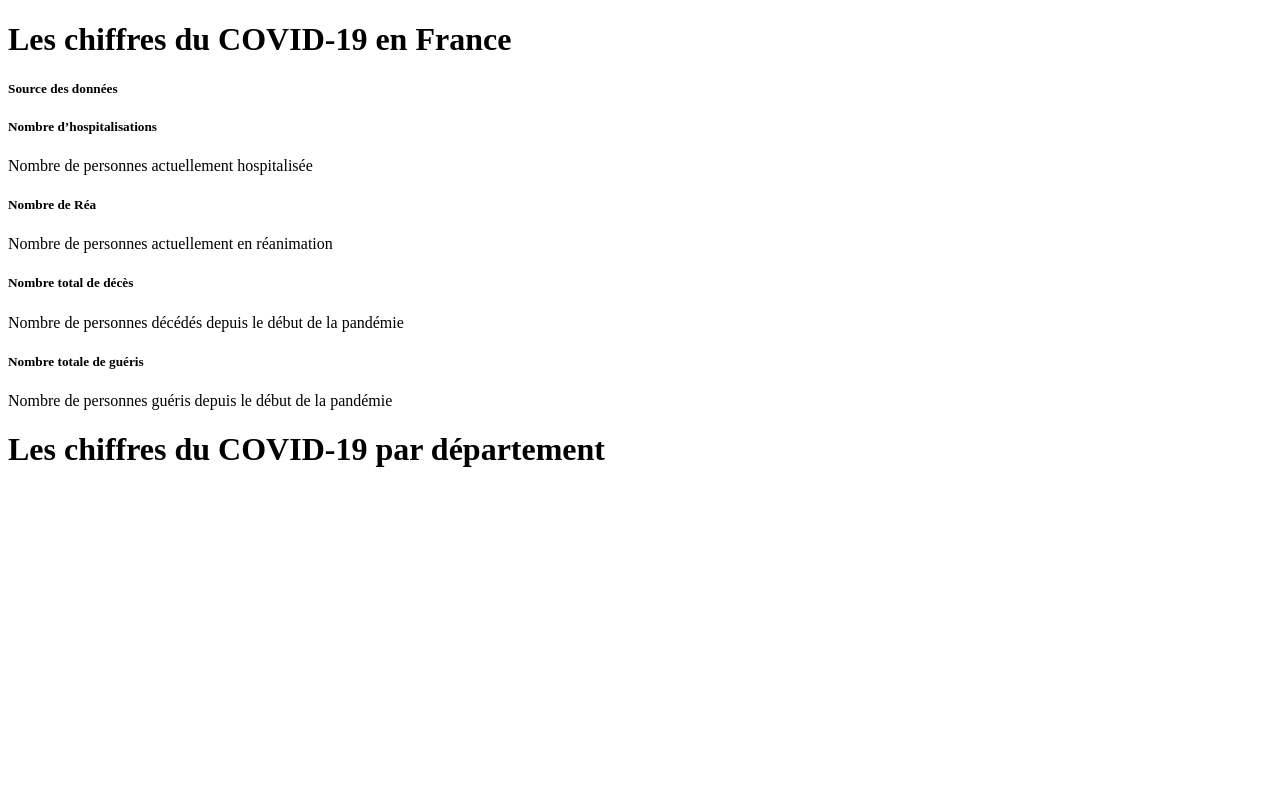
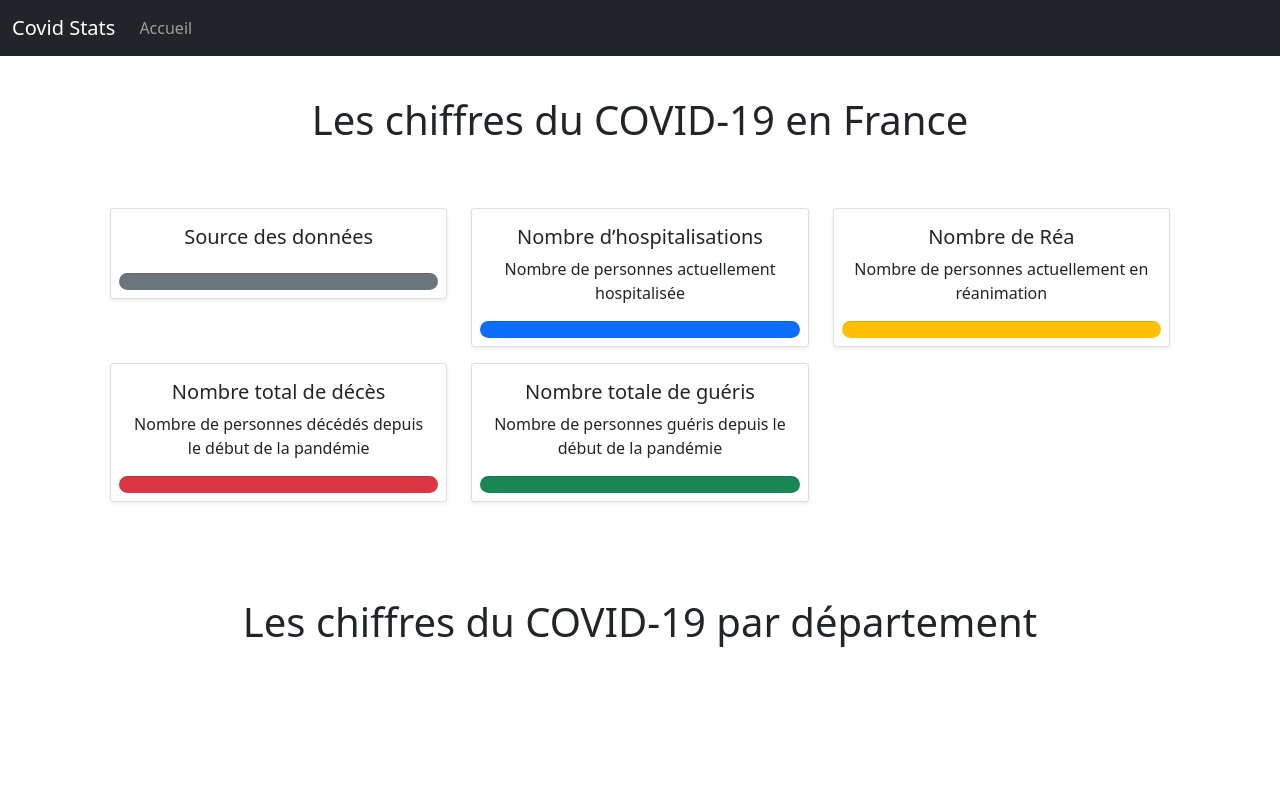
Before and after one commit to maxime-bambara/bilan-covid-19-app, a Symfony app: template templates/home/index.html.twig in a window 1280 px wide. Run offline with Twig, Linux system fonts and the light colour scheme; the template is opened without the code that fills it, so the values that code supplies are empty; some libraries are stand-ins or nearby versions.

Commit message:
Add chart in departments page, add chartjs, add navbar

```diff
--- a/src/Controller/HomeController.php
+++ b/src/Controller/HomeController.php
@@ -11,7 +11,7 @@ class HomeController extends AbstractController
 {
 
     /**
-     * @Route("/home", name="home")
+     * @Route("/", name="home")
      */
     public function index(CallApiService $callApiService): Response
     {
--- a/src/Service/CallApiService.php
+++ b/src/Service/CallApiService.php
@@ -28,6 +28,11 @@ class CallApiService
         return $this->getApi('LiveDataByDepartement?Departement=' . $departement);
     }
 
+    public function getAllDataByDate($date): array
+    {
+        return $this->getApi('AllDataByDate?date=' . $date);
+    }
+
     private function getApi(string $var)
     {
         $response = $this->client->request(
--- a/templates/base.html.twig
+++ b/templates/base.html.twig
@@ -1,19 +1,45 @@
 <!DOCTYPE html>
-<html>
+<html lang="fr">
 	<head>
+		<meta name="viewport" content="width=device-width, initial-scale=1">
 		<meta charset="UTF-8">
-        <title>{% block title %}Welcome!{% endblock %}</title>
-        {# Run `composer require symfony/webpack-encore-bundle`
-           and uncomment the following Encore helpers to start using Symfony UX #}
+		<title>Covid Stats |
+			{% block title %}{% endblock %}
+		</title>
+
 		{% block stylesheets %}
-        {{ encore_entry_link_tags('app')}}
+			<link href="https://cdn.jsdelivr.net/npm/bootstrap@5.0.0-beta1/dist/css/bootstrap.min.css" rel="stylesheet" integrity="sha384-giJF6kkoqNQ00vy+HMDP7azOuL0xtbfIcaT9wjKHr8RbDVddVHyTfAAsrekwKmP1" crossorigin="anonymous">
+			{{ encore_entry_link_tags('app') }}
 		{% endblock %}
 
+	</head>
+
+	<body>
+		<nav class="navbar navbar-expand-md navbar-dark bg-dark fixed-top">
+			<div class="container-fluid">
+				<a class="navbar-brand" href="/">Covid Stats</a>
+				<button class="navbar-toggler" type="button" data-bs-toggle="collapse" data-bs-target="#navbarsExampleDefault" aria-controls="navbarsExampleDefault" aria-expanded="false" aria-label="Toggle navigation">
+					<span class="navbar-toggler-icon"></span>
+				</button>
+				<div class="collapse navbar-collapse" id="navbarsExampleDefault">
+					<ul class="navbar-nav me-auto mb-2 mb-md-0">
+						<li class="nav-item active">
+							<a class="nav-link" aria-current="page" href="/#france">Accueil</a>
+						</li>
+					</ul>
+				</div>
+			</div>
+		</nav>
+
+        <main class="container">
+            <div class="text-center py-5 px-3">
+                {% block body %}{% endblock %}
+            </div>
+        </main>
+
 		{% block javascripts %}
+			<script src="https://cdn.jsdelivr.net/npm/bootstrap@5.0.0-beta1/dist/js/bootstrap.bundle.min.js" integrity="sha384-ygbV9kiqUc6oa4msXn9868pTtWMgiQaeYH7/t7LECLbyPA2x65Kgf80OJFdroafW" crossorigin="anonymous"></script>
 			{{ encore_entry_script_tags('app') }}
 		{% endblock %}
-    </head>
-    <body>
-        {% block body %}{% endblock %}
 	</body>
 </html>
```
Also changed, not shown: assets/app.js (+8 -0 lines), src/Controller/DepartementController.php (+42 -1 lines), templates/departement/index.html.twig (+9 -2 lines), package-lock.json. Lines whose indentation alone changed are shown as unchanged.
